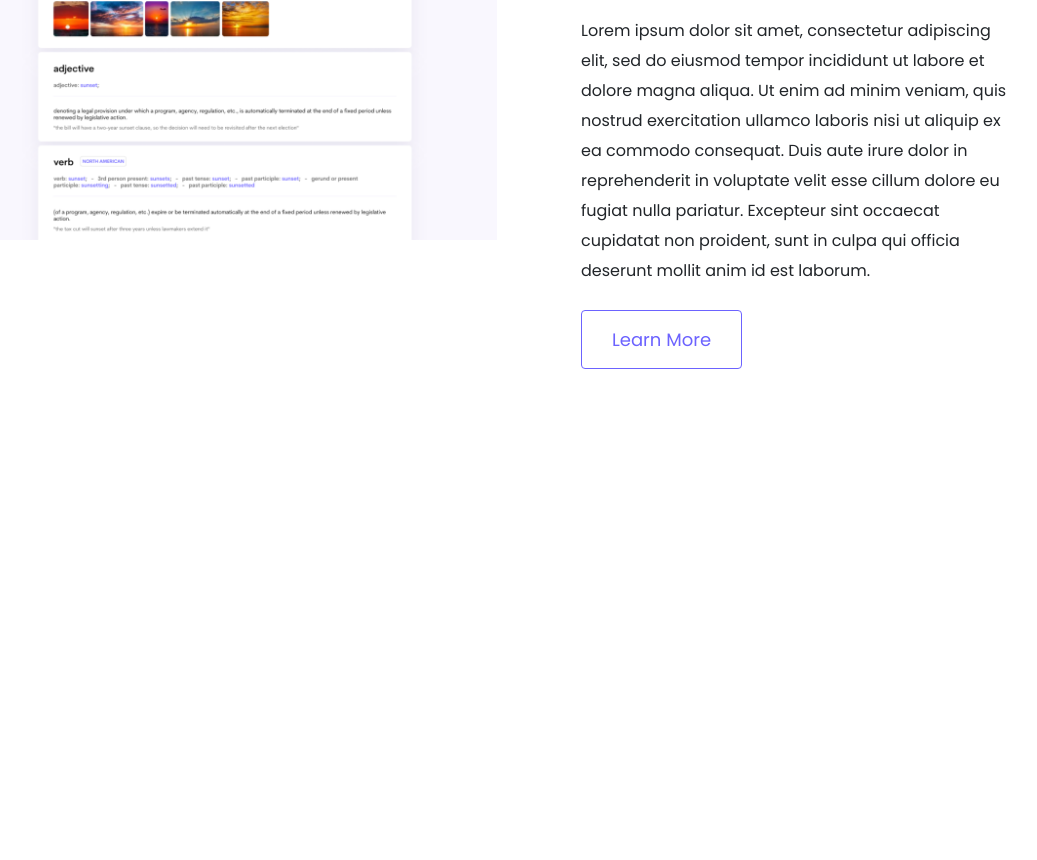
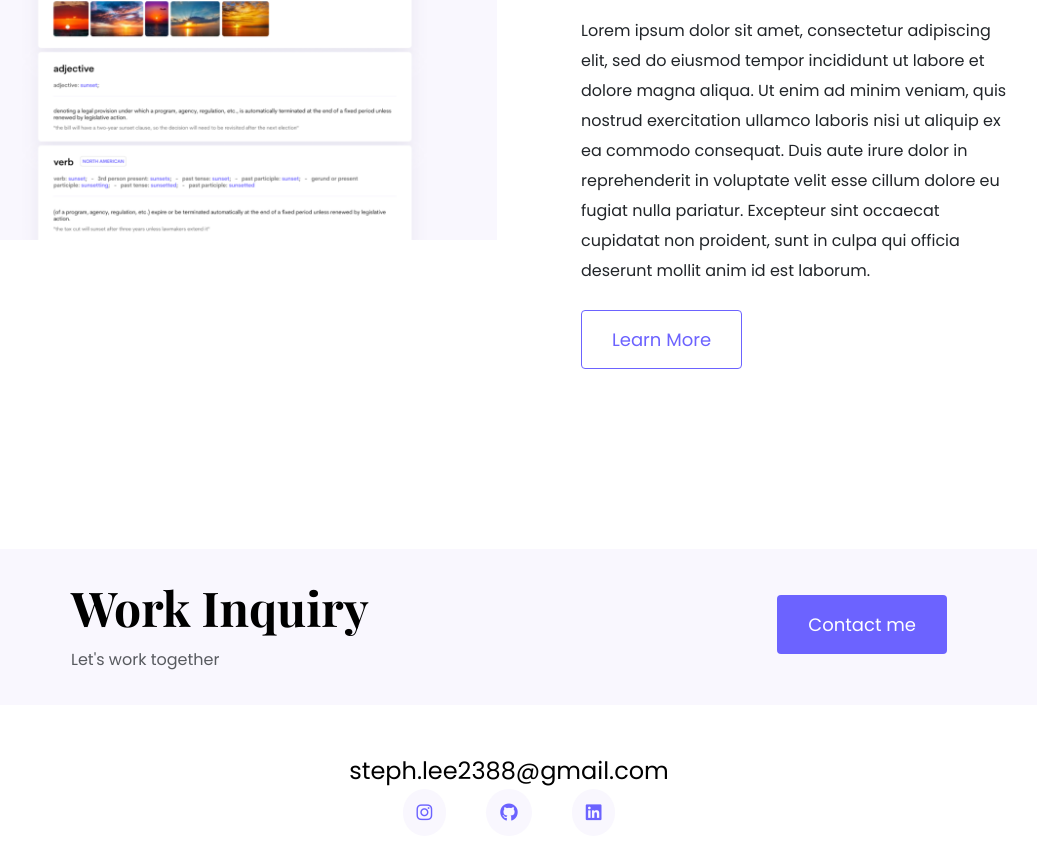
Before and after one commit to StephLeeAus/responsive-homepage, a plain HTML site: page index.html in a window 1280 px wide. Shown: the part 2779-3639 px from the top of the page, without its empty margins (131-1168 px from the left). Before the commit the page ends 3316 px from the top, so only its background shows below. Drawn offline with nearby package versions, Linux system fonts and the light colour scheme.

Commit message:
Added footer

```diff
--- a/index.html
+++ b/index.html
@@ -137,6 +137,37 @@
           </div>
         </div>
       </div>
+      <footer>
+        <div
+          class="contact-box d-flex justify-content-between mb-5 d-none d-md-flex"
+        >
+          <div>
+            <h4>Work Inquiry</h4>
+            <p class="text-muted">Let's work together</p>
+          </div>
+          <div>
+            <a href="" class="btn btn-branding mt-3">Contact me</a>
+          </div>
+        </div>
+        <div class="d-flex justify-content-center">
+          <a href="mailto:steph.lee2388@gmail.com" class="email-link"
+            >steph.lee2388@gmail.com</a
+          >
+        </div>
+        <div class="social-links d-flex justify-content-center">
+          <a href="https://www.instagram.com/ " target="_blank"
+            ><i class="fa-brands fa-instagram"></i
+          ></a>
+          <a href="https://github.com/StephLeeAus" target="_blank">
+            <i class="fa-brands fa-github"></i
+          ></a>
+          <a
+            href="https://www.linkedin.com/in/stephanie-lee-586a07238/"
+            target="_blank"
+            ><i class="fa-brands fa-linkedin"></i
+          ></a>
+        </div>
+      </footer>
     </div>
   </body>
 </html>
--- a/src/styles.css
+++ b/src/styles.css
@@ -27,6 +27,9 @@ h1 {
 
 h2 {
   font-size: 64px;
+}
+h4 {
+  font-size: 48px;
 }
 
 p {
@@ -138,6 +141,44 @@ p {
   }
 }
 
+footer {
+  margin: 60px 0;
+}
+
+footer .contact-box {
+  background-color: var(--secondary-color);
+  padding: 30px 120px;
+  border-radius: 10px;
+}
+
+footer .contact-box p {
+  margin: 0px;
+}
+
+footer .email-link {
+  text-decoration: none;
+  color: black;
+  font-size: 24px;
+}
+
+footer .email-link:hover {
+  color: var(--branding-color);
+}
+
+footer .social-links a {
+  margin: 0 20px;
+  color: var(--branding-color);
+  background-color: var(--secondary-color);
+  padding: 10px 14px;
+  border-radius: 50%;
+  font-size: 18px;
+  transition: all 100ms ease-in-out;
+}
+
+footer .social-links a:hover {
+  color: white;
+  background-color: var(--branding-color);
+}
 .logo {
   max-height: 40px;
 }
```
